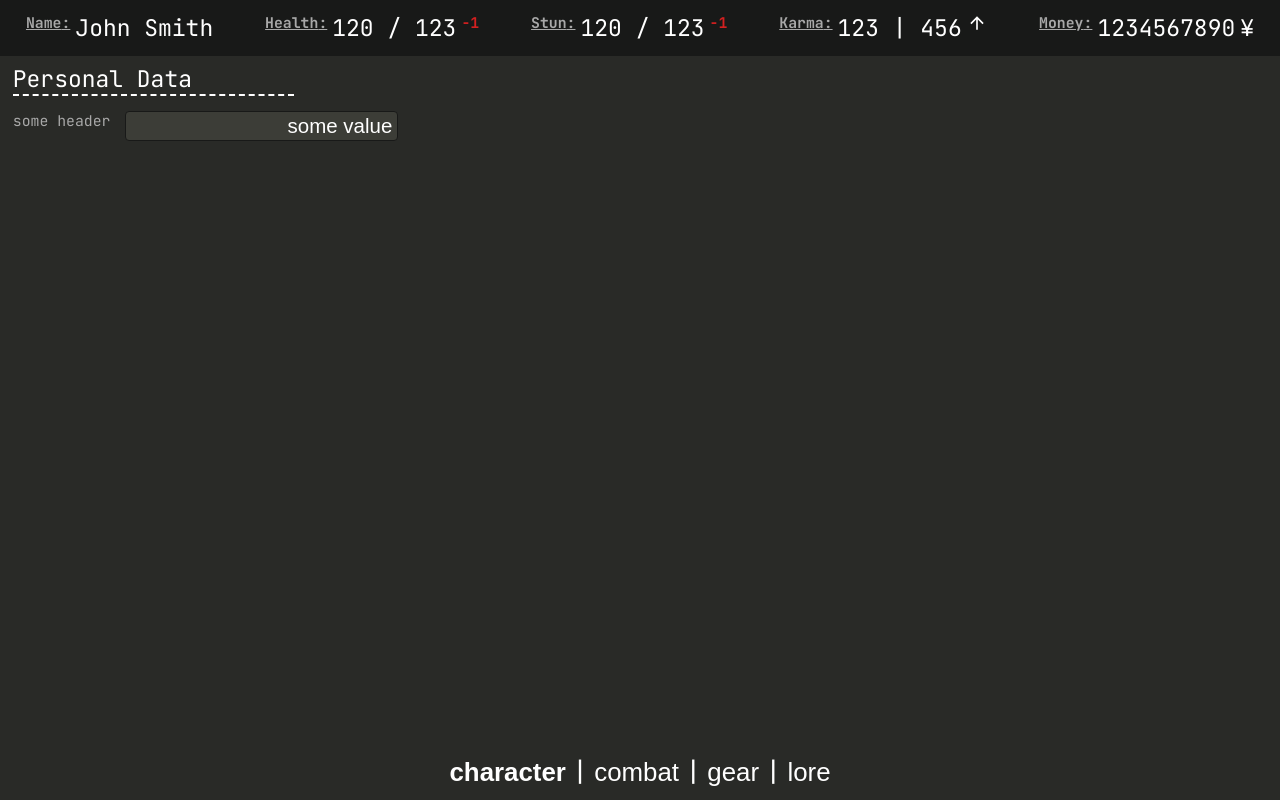
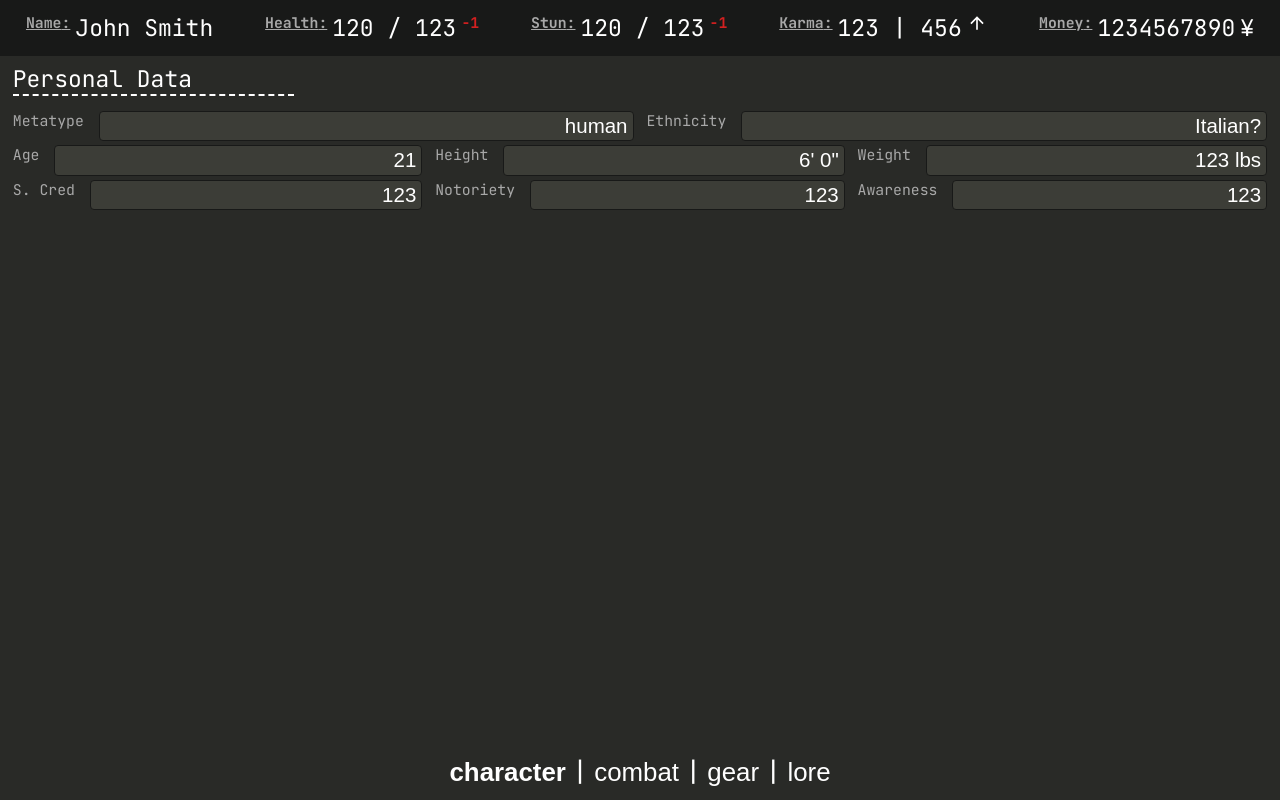
Before and after one commit to roclame12/ShadowSheet, a React (Vite) app: page / in a window 1280 px wide. Built offline with nearby package versions, Linux system fonts and the light colour scheme.

Commit message:
Created the grid for the "personal data" section of the page

```diff
--- a/src/CSS/pages/CharacterPage.css
+++ b/src/CSS/pages/CharacterPage.css
@@ -1,9 +1,13 @@
 @import "../globals.css";
 
 
+/* <InputBox> classes */
 .input-box-container {
     display: flex;
     flex-direction: row;
+    box-sizing: border-box;
+    width: 100%;
+
     gap: var(--font-size-xxs);
     color: var(--text-color);
 }
@@ -15,6 +19,9 @@
 }
 
 .input-box-input {
+    flex: 1;
+    min-width: 0;
+
     font-size: var(--font-size-m);
     color: var(--text-color);
     text-align: right;
@@ -24,3 +31,31 @@
     border: 1px solid var(--secondary-black);
     border-radius: 4px;
 }
+
+
+/* <PersonalData> classes */
+.personal-data-container {
+    display: flex;
+    flex-direction: column;
+
+    gap: 15px;
+}
+
+.personal-data-grid {
+    display: grid;
+    grid-template-columns: repeat(6, 1fr);
+    grid-template-areas:
+            "meta-type   meta-type   meta-type ethnicity ethnicity ethnicity"
+            "age         age         height    height    weight    weight"
+            "street-cred street-cred notoriety notoriety awareness awareness";
+    gap: .5vh 1vw;
+}
+
+#meta-type { grid-area: meta-type; }
+#ethnicity { grid-area: ethnicity; }
+#age { grid-area: age; }
+#height { grid-area: height; }
+#weight { grid-area: weight; }
+#street-cred  { grid-area: street-cred; }
+#notoriety  { grid-area: notoriety; }
+#awareness  { grid-area: awareness; }
--- a/src/pages/CharacterPage.tsx
+++ b/src/pages/CharacterPage.tsx
@@ -8,12 +8,13 @@ interface InputBoxProps {
     value: string,
     onChange: (event: React.ChangeEvent<HTMLInputElement>) => void,
     maxLen?: number,
-    title?: string
+    title?: string,
+    id?: string
 }
 
 function InputBox(props: InputBoxProps) {
     return (
-        <div className="input-box-container">
+        <div className="input-box-container" id={props.id}>
             <h2 className="input-box-header">{ props.header }</h2>
             <input
                 type="text"
@@ -29,12 +30,75 @@ function InputBox(props: InputBoxProps) {
 
 
 function PersonalData() {
-    const [inputValue, setValue] = useState<string>("some value");
+    const [metaType, setMetaType] = useState<string>("human");
+    const [ethnicity, setEthnicity] = useState<string>("Italian?");
+    const [age, setAge] = useState<string>("21");
+    const [height, setHeight] = useState<string>("6' 0\"");
+    const [weight, setWeight] = useState<string>("123 lbs");
+    const [cred, setCred] = useState<string>("123");
+    const [notoriety, setNotoriety] = useState<string>("123");
+    const [awareness, setAwareness] = useState<string>("123");
 
     return (
-        <div style={{ display: "flex", flexDirection: "column", gap: 15 }}>
+        <div className="personal-data-container" style={{ /*display: "flex", flexDirection: "column", gap: 15 */}}>
             <Header>Personal Data</Header>
-            <InputBox header="some header" value={inputValue} onChange={(event) => { setValue(event.target.value) }} />
+            <div className="personal-data-grid">
+                <InputBox
+                    header="Metatype"
+                    value={metaType}
+                    id="meta-type"
+                    onChange={(event) => setMetaType(event.target.value)}
+                />
+
+                <InputBox
+                    header="Ethnicity"
+                    value={ethnicity}
+                    id="ethnicity"
+                    onChange={(event) => setEthnicity(event.target.value)}
+                />
+
+                <InputBox
+                    header="Age"
+                    value={age}
+                    id="age"
+                    onChange={(event) => setAge(event.target.value)}
+                />
+
+                <InputBox
+                    header="Height"
+                    value={height}
+                    id="height"
+                    onChange={(event) => setHeight(event.target.value)}
+                />
+
+                <InputBox
+                    header="Weight"
+                    value={weight}
+                    id="weight"
+                    onChange={(event) => setWeight(event.target.value)}
+                />
+
+                <InputBox
+                    header="S. Cred"
+                    value={cred}
+                    id="street-cred"
+                    onChange={(event) => setCred(event.target.value)}
+                />
+
+                <InputBox
+                    header="Notoriety"
+                    value={notoriety}
+                    id="notoriety"
+                    onChange={(event) => setNotoriety(event.target.value)}
+                />
+
+                <InputBox
+                    header="Awareness"
+                    value={awareness}
+                    id="awareness"
+                    onChange={(event) => setAwareness(event.target.value)}
+                />
+            </div>
         </div>
     )
 }
```
